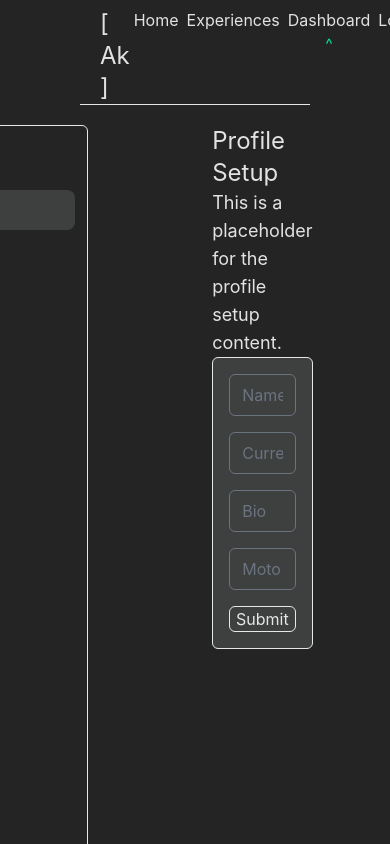
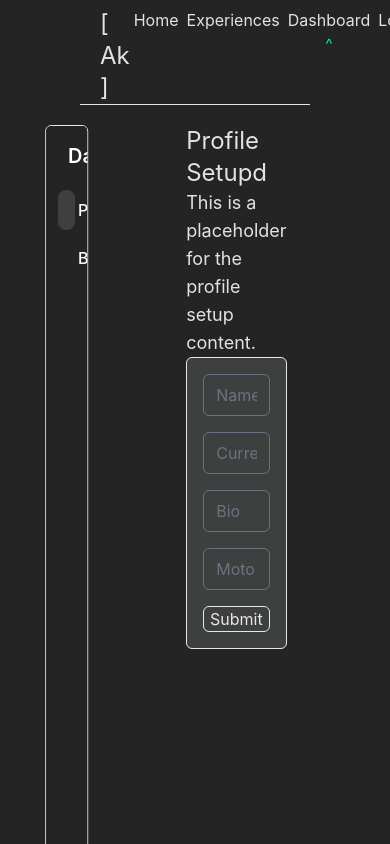
Before and after one commit to Akashkarmokar/Protfolio-Frontend, a React (Vite) app: page /dashboard in a window 390 px wide. Shown: the top 844 px of the page. Built offline with nearby package versions, Linux system fonts and the light colour scheme.

Commit message:
fix: Sidebar hieght fixed.

```diff
--- a/src/Components/Dashboard/ProfileSetup.jsx
+++ b/src/Components/Dashboard/ProfileSetup.jsx
@@ -4,7 +4,9 @@ const ProfileSetup = () => {
     return (
         <div className="main-container">
             <div className="flex flex-col items-center justify-center">
-                <h1 className="text-2xl">Profile Setup</h1>
+                <div className="">
+                </div>
+                <h1 className="text-2xl">Profile Setupd</h1>
                 <p className="text-lg">This is a placeholder for the profile setup content.</p>
                 <div className="bg-[#3e403f] w-full space-y-4 rounded-md border p-4">
                     <div>
--- a/src/Components/Sidebar.jsx
+++ b/src/Components/Sidebar.jsx
@@ -6,10 +6,10 @@ const Sidebar = ({ props_data })=> {
     // const [ selectedMenu, setSelectedMenu ] = useState("profile")
     const { selectedMenu, setSelectedMenu } = props_data;
     return (
-        <div className="w-[30%]">
+        <div className="w-[20%] h-[calc(100vh-90px)]">
             <aside
               id="logo-sidebar"
-              className="left-0 z-40 w-64 h-screen transition-transform -translate-x-full sm:translate-x-0"
+              className="left-0 h-full z-40  transition-transform -translate-x-full sm:translate-x-0"
               aria-label="Sidebar"
             >
             <div className="h-full px-3 py-4 overflow-y-auto bg-[#242424] dark:bg-gray-800 rounded-md border">
--- a/src/Pages/Dashboard.jsx
+++ b/src/Pages/Dashboard.jsx
@@ -175,7 +175,7 @@ const Dashboard = () => {
       <div className="main-container mt-5">
         <div className="flex items-start justify-start m-2">
           <Sidebar props_data = { {selectedMenu: selectedMenu, setSelectedMenu: setSelectedMenu }}/>
-          <div className="w-[100%] flex flex-col justify-start mx-5 ">
+          <div className="w-[80%] flex flex-col justify-start mx-5 ">
             <div className='flex flex-row justify-center items-center'>
               <div className="flex flex-col items-center justify-center">
                 <DashboardRightBar props_data = { { selectedMenu: selectedMenu } }/>
@@ -183,7 +183,7 @@ const Dashboard = () => {
             </div>
           </div>
         </div>
-    </div>
+      </div>
     </>
   )
 }
```
Also changed, not shown: src/Pages/Experiences.jsx (+1 -23 lines).
